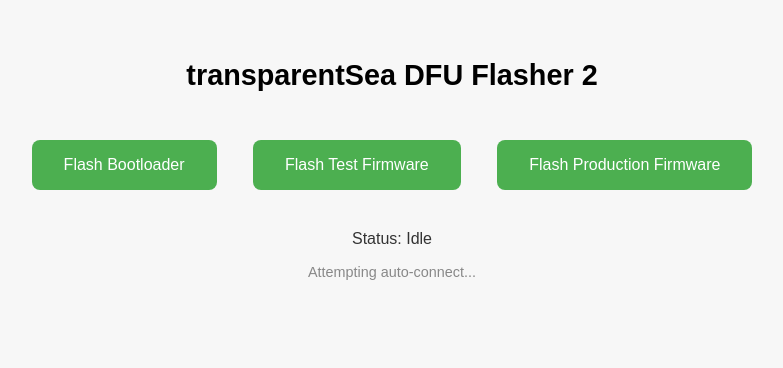
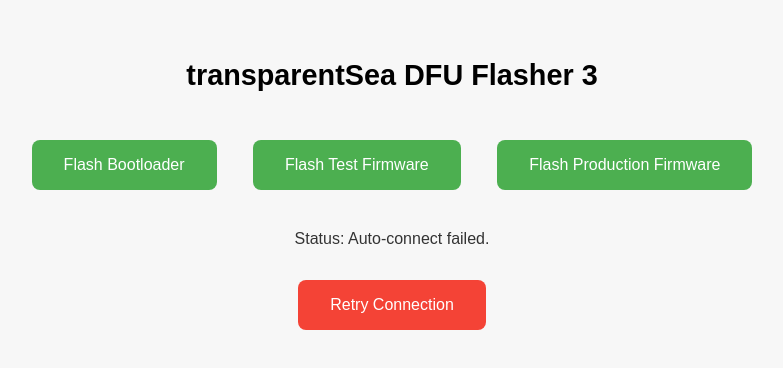
Before and after one commit to ginTronic-io/transparentSeaFlasher, a plain HTML site: page index.html in a window 1280 px wide. Shown: the whole page, without its empty margins (248-1031 px from the left). Drawn offline with Linux system fonts and the light colour scheme.

Commit message:
Update index.html

```diff
--- a/index.html
+++ b/index.html
@@ -3,6 +3,7 @@
 <head>
   <meta charset="UTF-8" />
   <title>transparentSea DFU Flasher</title>
+  <script src="webdfu.bundle.js"></script>
   <style>
     body {
       font-family: sans-serif;
@@ -63,7 +64,7 @@
   </style>
 </head>
 <body>
-  <h1>transparentSea DFU Flasher 2</h1>
+  <h1>transparentSea DFU Flasher 3</h1>
   <button onclick="flashFirmware('bootloader.bin')">Flash Bootloader</button>
   <button onclick="flashFirmware('test_firmware.bin')">Flash Test Firmware</button>
   <button onclick="flashFirmware('production_firmware.bin')">Flash Production Firmware</button>
@@ -74,9 +75,7 @@
   <div id="loader">Attempting auto-connect...</div>
   <button id="retryButton" onclick="retryConnect()">Retry Connection</button>
 
-  <script type="module">
-    import * as dfu from 'https://unpkg.com/@webdfu/webdfu@1.2.1/dist/webdfu.bundle.mjs';
-
+  <script>
     let dfuDevice = null;
     let dfuInterface = null;
 
@@ -109,6 +108,10 @@
         loader.style.display = 'none';
         retryButton.style.display = 'inline-block';
       }
+    }
+
+    function retryConnect() {
+      autoConnect();
     }
 
     async function flashFirmware(fileName) {
@@ -149,9 +152,6 @@
       }
     }
 
-    window.flashFirmware = flashFirmware;
-    window.retryConnect = autoConnect;
-
     autoConnect();
   </script>
 </body>
```
